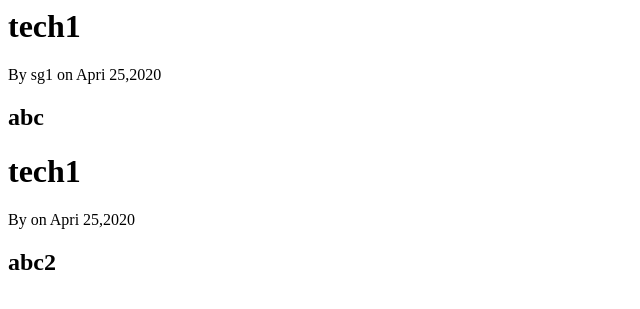
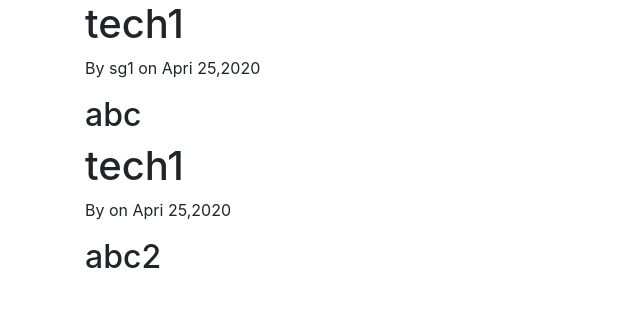
Before and after one commit to snehagupta01/Flask-blogapp, a Flask app: page /home in a window 1280 px wide. Shown: the top 309 px of the page, without its empty margins (0-640 px from the left). Run offline with Flask 2, Linux system fonts and the light colour scheme; some libraries are stand-ins or nearby versions.

Commit message:
updated base.html

```diff
--- a/templates/base.html
+++ b/templates/base.html
@@ -1,5 +1,10 @@
 <html>
     <head>
+        <meta charset="utf-8">
+        <meta name="viewport" content="width=device-width, initial-scale=1, shrink-to-fit=no">
+
+        <!-- Bootstrap CSS -->
+        <link rel="stylesheet" href="https://stackpath.bootstrapcdn.com/bootstrap/4.4.1/css/bootstrap.min.css" integrity="sha384-Vkoo8x4CGsO3+Hhxv8T/Q5PaXtkKtu6ug5TOeNV6gBiFeWPGFN9MuhOf23Q9Ifjh" crossorigin="anonymous">
         {%if title%}
         <title>{{title}}</title>
         {%else%}
@@ -7,7 +12,12 @@
         {%endif%}
     </head>
     <body>
+        <div class="container">
         {% block content %}
         {% endblock %}
+        </div>
+        <script src="https://code.jquery.com/jquery-3.4.1.slim.min.js" integrity="sha384-J6qa4849blE2+poT4WnyKhv5vZF5SrPo0iEjwBvKU7imGFAV0wwj1yYfoRSJoZ+n" crossorigin="anonymous"></script>
+    <script src="https://cdn.jsdelivr.net/npm/popper.js@1.16.0/dist/umd/popper.min.js" integrity="sha384-Q6E9RHvbIyZFJoft+2mJbHaEWldlvI9IOYy5n3zV9zzTtmI3UksdQRVvoxMfooAo" crossorigin="anonymous"></script>
+    <script src="https://stackpath.bootstrapcdn.com/bootstrap/4.4.1/js/bootstrap.min.js" integrity="sha384-wfSDF2E50Y2D1uUdj0O3uMBJnjuUD4Ih7YwaYd1iqfktj0Uod8GCExl3Og8ifwB6" crossorigin="anonymous"></script>
     </body>
 </html>
```
